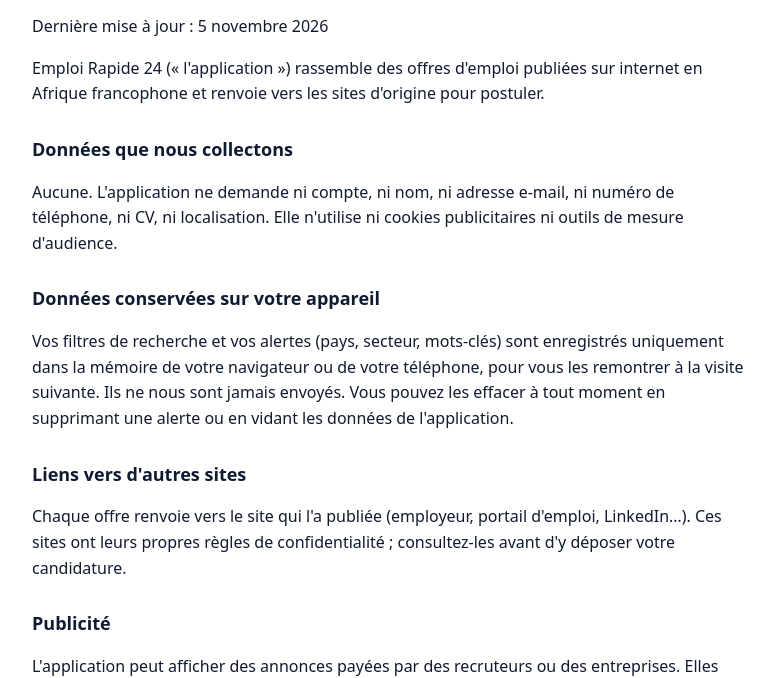
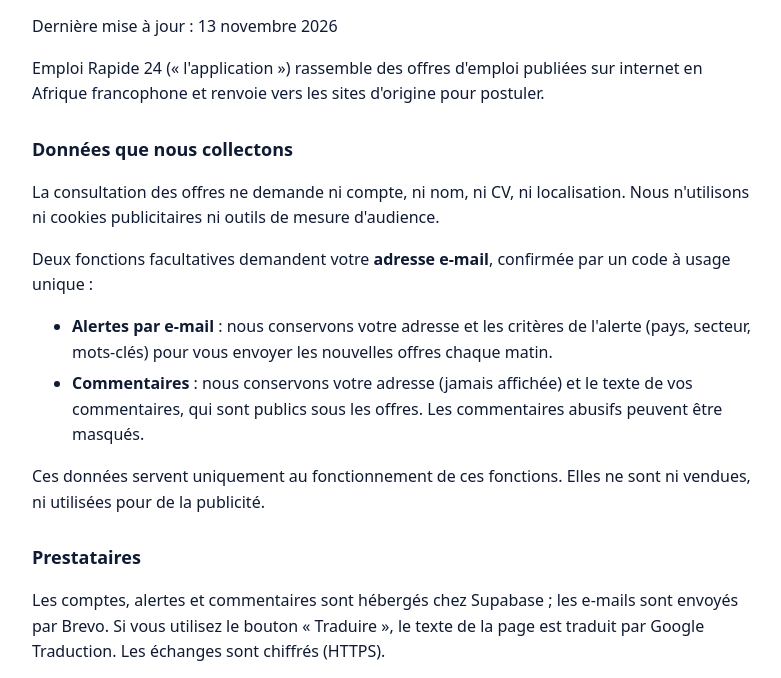
Before and after one commit to EmploiRapide24/emploi-rapide, a plain HTML site: page confidentialite.html in a window 1280 px wide. Shown: the part 132-810 px from the top of the page, without its empty margins (248-1029 px from the left). Drawn offline with Linux system fonts and the light colour scheme.

Commit message:
Politique de confidentialité : alertes e-mail, commentaires, prestataires
Co-Authored-By: Claude Opus 5.5 <noreply@anthropic.com>
Claude-Session: https://claude.ai/code/session_01GXcZSC4VoChyLTkUpjdEEi

```diff
--- a/confidentialite.html
+++ b/confidentialite.html
@@ -1,16 +1,24 @@
 <!DOCTYPE html>
 <html lang="fr"><head><meta charset="utf-8"><meta name="viewport" content="width=device-width, initial-scale=1">
 <title>Politique de confidentialité – Emploi Rapide 24</title>
-<style>body{font:16px/1.6 system-ui,sans-serif;max-width:720px;margin:0 auto;padding:28px 18px;color:#0f1a33;background:#ffffff}h1{font-size:26px}h2{font-size:18px;margin-top:28px}a{color:#1d5bd8}</style></head>
+<style>body{font:16px/1.6 system-ui,sans-serif;max-width:720px;margin:0 auto;padding:28px 18px;color:#0f1a33;background:#ffffff}h1{font-size:26px}h2{font-size:18px;margin-top:28px}li{margin:6px 0}a{color:#1d5bd8}</style></head>
 <body>
 <p><a href="./">← Retour aux offres</a></p>
 <h1>Politique de confidentialité</h1>
-<p>Dernière mise à jour : 5 novembre 2026</p>
+<p>Dernière mise à jour : 13 novembre 2026</p>
 <p>Emploi Rapide 24 (« l'application ») rassemble des offres d'emploi publiées sur internet en Afrique francophone et renvoie vers les sites d'origine pour postuler.</p>
 <h2>Données que nous collectons</h2>
-<p>Aucune. L'application ne demande ni compte, ni nom, ni adresse e-mail, ni numéro de téléphone, ni CV, ni localisation. Elle n'utilise ni cookies publicitaires ni outils de mesure d'audience.</p>
+<p>La consultation des offres ne demande ni compte, ni nom, ni CV, ni localisation. Nous n'utilisons ni cookies publicitaires ni outils de mesure d'audience.</p>
+<p>Deux fonctions facultatives demandent votre <strong>adresse e-mail</strong>, confirmée par un code à usage unique :</p>
+<ul><li><strong>Alertes par e-mail</strong> : nous conservons votre adresse et les critères de l'alerte (pays, secteur, mots-clés) pour vous envoyer les nouvelles offres chaque matin.</li>
+<li><strong>Commentaires</strong> : nous conservons votre adresse (jamais affichée) et le texte de vos commentaires, qui sont publics sous les offres. Les commentaires abusifs peuvent être masqués.</li></ul>
+<p>Ces données servent uniquement au fonctionnement de ces fonctions. Elles ne sont ni vendues, ni utilisées pour de la publicité.</p>
+<h2>Prestataires</h2>
+<p>Les comptes, alertes et commentaires sont hébergés chez Supabase ; les e-mails sont envoyés par Brevo. Si vous utilisez le bouton « Traduire », le texte de la page est traduit par Google Traduction. Les échanges sont chiffrés (HTTPS).</p>
+<h2>Durée et suppression</h2>
+<p>Chaque e-mail d'alerte contient un lien de désinscription qui supprime l'alerte immédiatement. Pour faire supprimer votre adresse ou vos commentaires, écrivez-nous à l'adresse ci-dessous : nous le faisons sous 30 jours.</p>
 <h2>Données conservées sur votre appareil</h2>
-<p>Vos filtres de recherche et vos alertes (pays, secteur, mots-clés) sont enregistrés uniquement dans la mémoire de votre navigateur ou de votre téléphone, pour vous les remontrer à la visite suivante. Ils ne nous sont jamais envoyés. Vous pouvez les effacer à tout moment en supprimant une alerte ou en vidant les données de l'application.</p>
+<p>Vos filtres de recherche, vos offres enregistrées et votre session de connexion sont gardés dans la mémoire de votre navigateur ou de votre téléphone. Vous pouvez les effacer en vidant les données de l'application.</p>
 <h2>Liens vers d'autres sites</h2>
 <p>Chaque offre renvoie vers le site qui l'a publiée (employeur, portail d'emploi, LinkedIn…). Ces sites ont leurs propres règles de confidentialité ; consultez-les avant d'y déposer votre candidature.</p>
 <h2>Publicité</h2>
```
